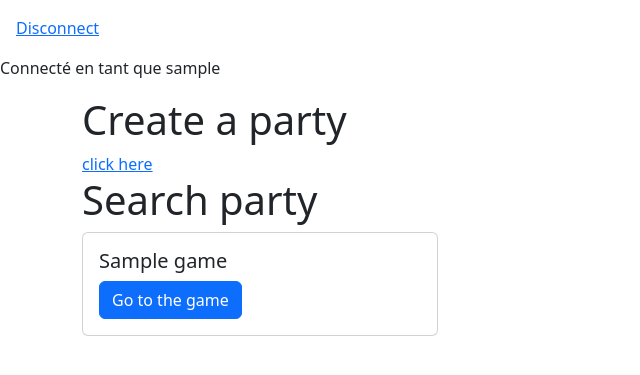
After one commit to 1u1ucas/garticPhone, a PHP site: page /search_party.php in a window 1280 px wide. The commit adds this page. Shown: the top 375 px of the page, without its empty margins (0-640 px from the left). Run offline with PHP 8.4, Linux system fonts and the light colour scheme; the visitor is signed in with stand-in values (Sample User, id 1); tables that the repository leaves empty or names only in its code hold one stand-in row (values such as "Sample post").

Commit message:
feat: Add create party and search party functionality
This commit adds the functionality to create a party and search a party on the website. It includes the following changes:

- Created the  `create_party.php`  file
-Created the `search_party.php` file
-Added `scripts/create-party/create-party.php`  create party logic

These changes allow users to create a party and search a party on the website.

```diff
--- a/src/scripts/sign-in/sign-in.php
+++ b/src/scripts/sign-in/sign-in.php
@@ -30,7 +30,7 @@ if (empty($users || !$isValidPassword)) {
     die(); // stop the script
 
 } elseif (!empty($users && $isValidPassword)) {
-    header('Location: ../../index.php?success=Le user a bien été connecté');
+    header('Location: ../../search_party.php?success=Le user a bien été connecté');
     session_start();
 
     $_SESSION['id'] = $users['id'];
--- a/src/scripts/sign-out/sign-out.php
+++ b/src/scripts/sign-out/sign-out.php
@@ -2,4 +2,4 @@
 session_start();
 session_destroy();
 
-header('Location: ../../index.php.php?success=Vous avez bien été déconnecté');
+header('Location: ../../index.php?success=Vous avez bien été déconnecté');
--- /dev/null
+++ b/src/search_party.php
@@ -0,0 +1,40 @@
+<?php require_once 'parts/header.php';
+
+
+$connectDatabase = new PDO("mysql:host=db;dbname=wordpress", "root", "admin");
+
+$request = $connectDatabase->prepare("SELECT * FROM games ORDER BY id DESC");
+
+$request->execute();
+
+$games = $request->fetchAll(PDO::FETCH_ASSOC);
+
+?>
+
+<div class="container">
+
+    <div>
+        <h1>Create a party</h1>
+        <a href="create_party.php">click here</a>
+    </div>
+
+    <h1>Search party</h1>
+
+    <div class="row">
+        <?php foreach ($games as $game): ?>
+        <div class="col-4">
+            <div class="card">
+                <div class="card-body">
+                    <h5 class="card-title"><?php echo $game['name']; ?></h5>
+                    <a href="game.php?id=<?php echo $game['id']; ?>" class="btn btn-primary">Go to the game</a>
+                </div>
+            </div>
+        </div>
+        <?php endforeach; ?>
+    </div>
+</div>
+
+
+
+
+<?php require_once 'parts/footer.php'; ?>
```
Also changed, not shown: src/create_party.php (added, +28 -0 lines), src/scripts/create-party/create-party.php (added, +21 -0 lines).
